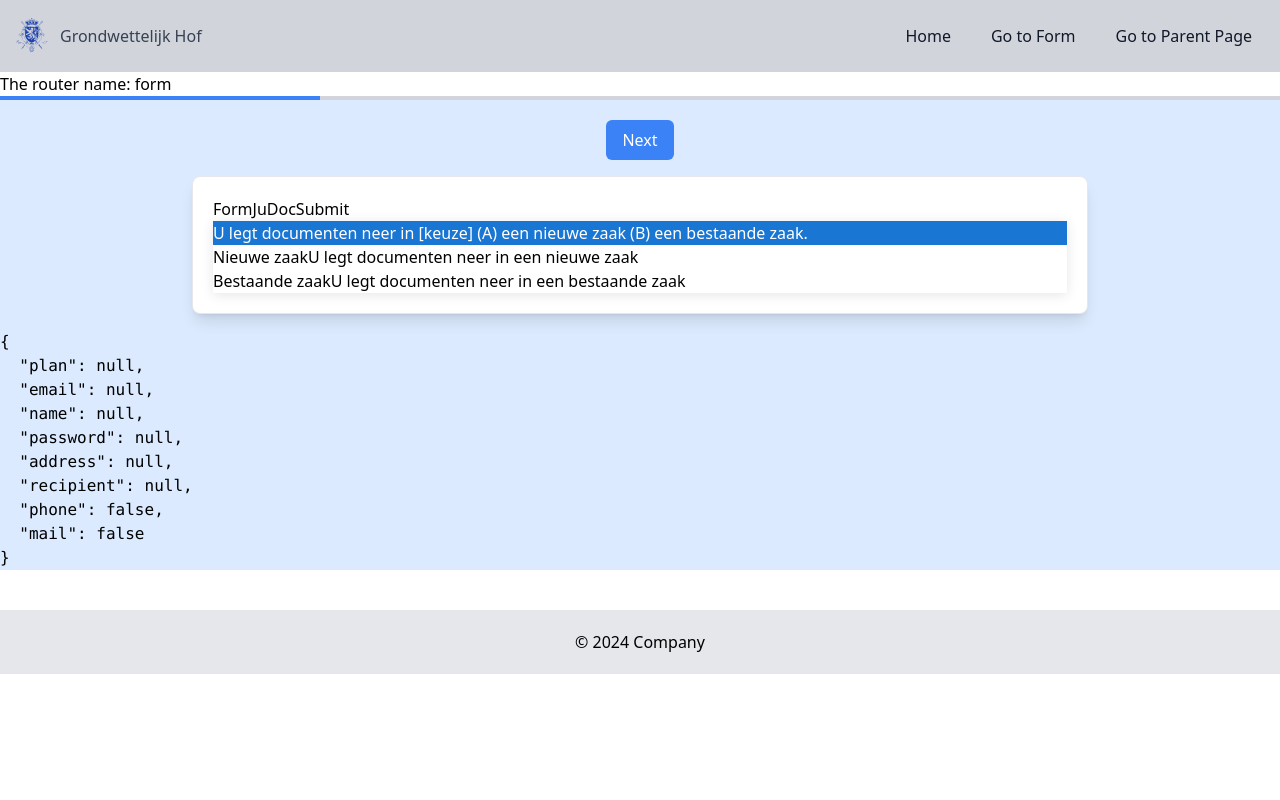
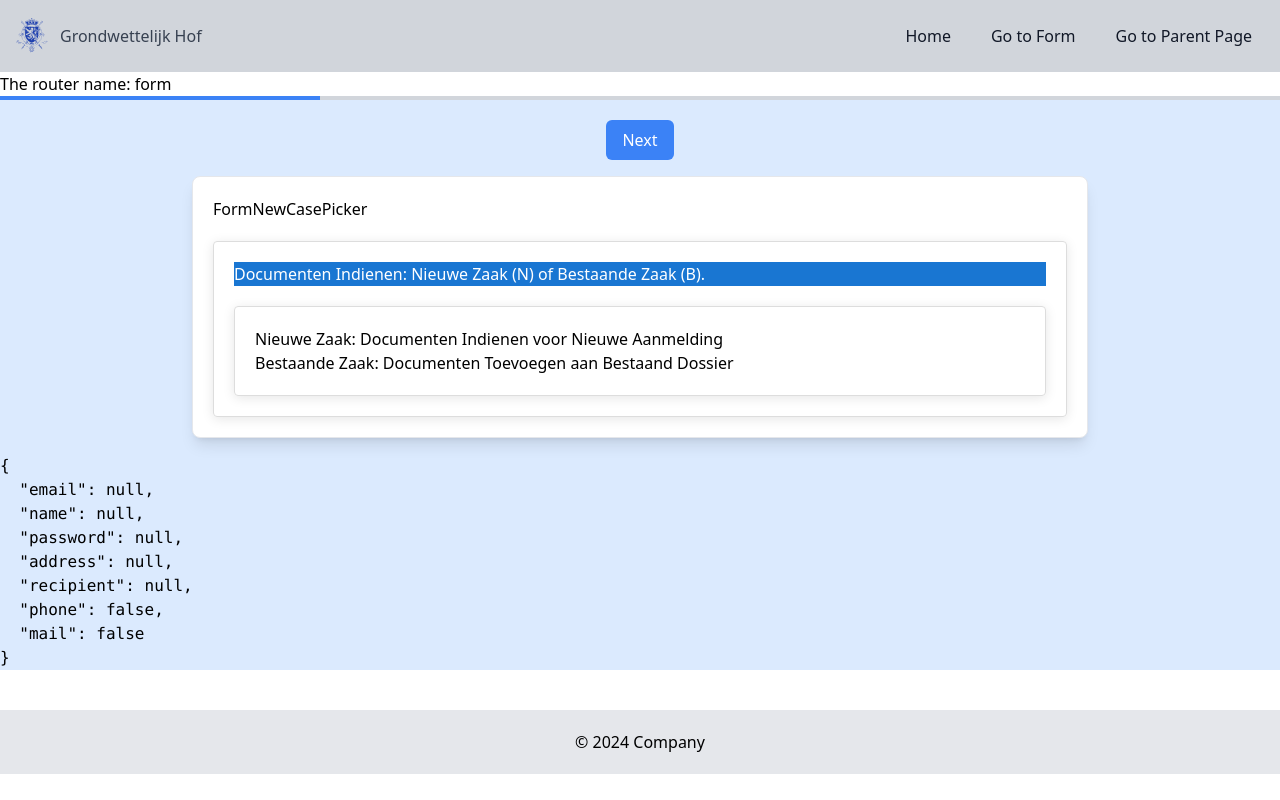
Before and after one commit to Larscode-io/eform3, a Vue app: page /form in a window 1280 px wide. Built offline with nearby package versions, Linux system fonts and the light colour scheme.

Commit message:
events added from components to FormPage

```diff
--- /dev/null
+++ b/src/components/FormJuDocPicker.vue
@@ -0,0 +1,61 @@
+<template>
+  <div>
+    <p>{{ componentName }}</p>
+    <div class="card">
+      <select v-model="selectedJuDoc">
+        <option disabled>Specifieer het stuk van rechtspleging dat u neerlegt</option>
+        <option v-for="juDoc in juDocs" :key="juDoc.name" :value="juDoc">{{ `${juDoc.name} ${juDoc.description}` }}
+        </option>
+      </select>
+    </div>
+  </div>
+</template>
+
+<script setup>
+import { ref, watch } from 'vue';
+const emit = defineEmits(['update']);
+
+const componentName = 'FormJuDocPicker';
+const juDocs = ref([
+  { name: 'MEM', description: 'Memorie' },
+  { name: 'MVA', description: 'Memorie van antwoord' },
+  { name: 'MVW', description: 'Memorie van wederantwoord' },
+  { name: 'MTT', description: 'Memorie tot tussenkomst' },
+  { name: 'AAM', description: 'Aanvullende memorie' },
+  { name: 'LME', description: 'Laatste memorie' },
+  { name: 'AVS', description: 'Akte houdende een vordering tot schorsing' },
+  { name: 'SOV', description: 'Schriftelijke opmerkingen (vordering tot schorsing)' },
+  { name: 'VWG', description: 'Verzoek om te worden gehoord' },
+  { name: 'AND', description: 'Andere' },
+]);
+const selectedJuDoc = ref(null);
+watch(selectedJuDoc, (newValue) => {
+  emit('update', { docType: newValue });
+});
+</script>
+
+<style scoped>
+.card {
+  border: 1px solid #ddd;
+  border-radius: 4px;
+  padding: 20px;
+  margin-top: 20px;
+}
+
+.toolbar {
+  background-color: #1976D2;
+  color: white;
+  padding: 10px;
+  border-radius: 4px;
+}
+
+.juDocs div {
+  cursor: pointer;
+  padding: 10px;
+  border-bottom: 1px solid #eee;
+}
+
+.juDocs div:last-child {
+  border-bottom: none;
+}
+</style>
--- a/src/components/FormJuDocSubmit.vue
+++ /dev/null
@@ -1,69 +0,0 @@
-<template>
-  <div>
-    <p>{{ componentName }}</p>
-    <div class="card elevation-12">
-      <div class="toolbar primary">
-        <h2>
-          U legt documenten neer in [keuze] (A) een nieuwe zaak (B) een
-          bestaande zaak.
-        </h2>
-      </div>
-      <div class="plans">
-        <div v-for="plan in plans" :key="plan.name" :class="{ yellow: selectedPlan === plan }" @click="pickPlan(plan)">
-          <div class="description">
-            <span class="title">{{ plan.name }}</span>
-            <span>{{ plan.description }}</span>
-          </div>
-        </div>
-      </div>
-    </div>
-    <div v-if="selectedPlan" class="card">
-      <!-- Placeholder for potential error or additional messages -->
-    </div>
-  </div>
-</template>
-
-<script setup>
-import { ref } from 'vue';
-
-const emit = defineEmits(['update']);
-// Component's name can be accessed via `import.meta.env` for build-specific details or omitted
-const componentName = 'FormJuDocSubmit';
-
-const plans = ref([
-  {
-    name: 'Nieuwe zaak',
-    description: 'U legt documenten neer in een nieuwe zaak',
-  },
-  {
-    name: 'Bestaande zaak',
-    description: 'U legt documenten neer in een bestaande zaak',
-  },
-]);
-const selectedPlan = ref(null);
-
-function pickPlan(plan) {
-  selectedPlan.value = plan;
-  emit('update', { plan });
-}
-</script>
-
-<style scoped>
-.card {
-  /* Basic card styling */
-  box-shadow: 0 2px 12px rgba(0, 0, 0, 0.1);
-}
-
-.toolbar.primary {
-  /* Toolbar styling, assuming 'primary' is a color theme */
-  background-color: #1976D2;
-  color: white;
-}
-
-.plans .yellow {
-  /* Highlighting for selected plans */
-  background-color: yellow;
-}
-
-/* Additional styles as needed */
-</style>
--- a/src/components/FormNewCasePicker.vue
+++ b/src/components/FormNewCasePicker.vue
@@ -1,52 +1,73 @@
 <template>
   <div>
     <p>{{ componentName }}</p>
-
-    <div class="card">
-      <div class="toolbar">
+    <div class="card elevation-12">
+      <div class="toolbar primary">
         <h2>
-          [Indien A - nieuwe zaak] Specifieer het stuk van rechtspleging dat u neerlegt
+          Documenten Indienen: Nieuwe Zaak (N) of Bestaande Zaak (B).
         </h2>
       </div>
-      <div class="plans">
-        <div v-for="plan in plans" :key="plan.name" @click="pickPlan(plan)"
-          :class="{ 'bg-yellow-300': selectedPlan === plan }">
+      <div class="card">
+        <div v-for="caseType in caseTypes" :key="caseType.name"
+          :class="{ 'bg-yellow-300': selectedCaseType === caseType }" @click="pickCaseType(caseType)">
           <div>
-            <h3>{{ plan.name }}</h3>
-            <p>{{ plan.description }}</p>
+            <span>{{ `${caseType.name}: ${caseType.description}` }}</span>
           </div>
         </div>
       </div>
+    </div>
+    <div v-if="selectedCaseType">
+      <h2>Uw keuze</h2>
+      <p>{{ selectedCaseType?.name }}</p>
+
+
     </div>
   </div>
 </template>
 
 <script setup>
 import { ref } from 'vue';
+
 const emit = defineEmits(['update']);
+const componentName = 'FormNewCasePicker';
 
-const componentName = 'FormNewCasePicker';
-const plans = ref([
-  { name: 'MEM', description: 'Memorie' },
-  { name: 'MVA', description: 'Memorie van antwoord,' },
-  { name: 'MVW', description: 'Memorie van wederantwoord,' },
-  { name: 'MTT', description: 'Memorie tot tussenkomst' },
-  { name: 'AAM', description: 'Aanvullende memorie' },
-  { name: 'LME', description: 'Laatste memorie' },
-  { name: 'AVS', description: 'Akte houdende een vordering tot schorsing' },
-  { name: 'SOV', description: 'Schriftelijke opmerkingen (vordering tot schorsing)' },
-  { name: 'VWG', description: 'Verzoek om te worden gehoord' },
-  { name: 'AND', description: 'Andere' },
+const caseTypes = ref([
+  {
+    code: 'N',
+    name: 'Nieuwe Zaak',
+    description: 'Documenten Indienen voor Nieuwe Aanmelding',
+  },
+  {
+    code: 'B',
+    name: 'Bestaande Zaak',
+    description: 'Documenten Toevoegen aan Bestaand Dossier',
+  },
 ]);
-const selectedPlan = ref(null);
+const selectedCaseType = ref(null);
 
-function pickPlan(plan) {
-  selectedPlan.value = plan;
-  emit('update', { plan });
+function pickCaseType(caseType) {
+  selectedCaseType.value = caseType;
+  emit('update', { caseType });
 }
 </script>
 
 <style scoped>
+.card {
+  /* Basic card styling */
+  box-shadow: 0 2px 12px rgba(0, 0, 0, 0.1);
+}
+
+.toolbar.primary {
+  /* Toolbar styling, assuming 'primary' is a color theme */
+  background-color: #1976D2;
+  color: white;
+}
+
+.plans .yellow {
+  /* Highlighting for selected plans */
+  background-color: yellow;
+}
+
 .card {
   border: 1px solid #ddd;
   border-radius: 4px;
@@ -54,20 +75,5 @@ function pickPlan(plan) {
   margin-top: 20px;
 }
 
-.toolbar {
-  background-color: #1976D2;
-  color: white;
-  padding: 10px;
-  border-radius: 4px;
-}
-
-.plans div {
-  cursor: pointer;
-  padding: 10px;
-  border-bottom: 1px solid #eee;
-}
-
-.plans div:last-child {
-  border-bottom: none;
-}
+/* Additional styles as needed */
 </style>
--- a/src/views/FormPage.vue
+++ b/src/views/FormPage.vue
@@ -27,7 +27,7 @@
 
 <script setup>
 import { ref, computed } from 'vue'
-import FormJuDocSubmit from '@/components/FormJuDocSubmit.vue'
+import FormJuDocPicker from '@/components/FormJuDocPicker.vue'
 import FormJuDocUpload from '@/components/FormJuDocUpload.vue'
 import FormThankYou from '@/components/FormThankYou.vue'
 import FormNewCasePicker from "@/components/FormNewCasePicker.vue";
@@ -36,7 +36,6 @@ const maxSteps = 4
 const currentStepNumber = ref(1)
 const formName = ref('')
 const form = ref({
-  plan: null,
   email: null,
   name: null,
   password: null,
@@ -57,8 +56,8 @@ const goNext = () => {
 const canGoBack = computed(() => currentStepNumber.value > 1)
 const progress = computed(() => (currentStepNumber.value) * (100 / maxSteps))
 const stepComponentMap = {
-  1: FormJuDocSubmit,
-  2: FormNewCasePicker,
+  1: FormNewCasePicker,
+  2: FormJuDocPicker,
   3: FormJuDocUpload,
 };
 
@@ -67,10 +66,8 @@ const currentFormComponent = computed(() => {
 });
 
 const processStep = (stepData) => {
-  // Process step data here
   console.log(stepData)
-  console.log(stepData)
-  console.log(stepData)
+  form.value = { ...form.value, ...stepData }
 }
 </script>
 
```
